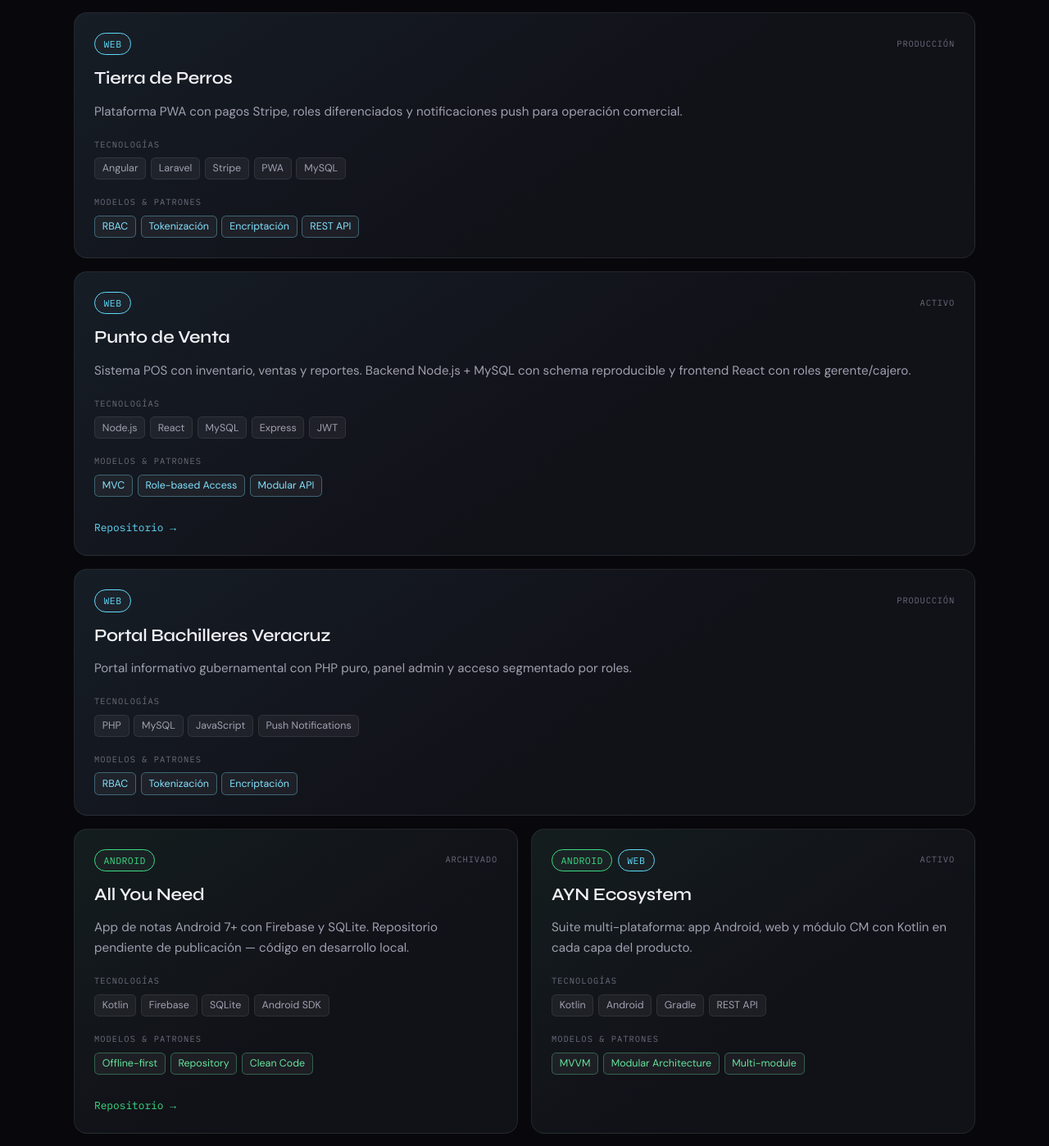
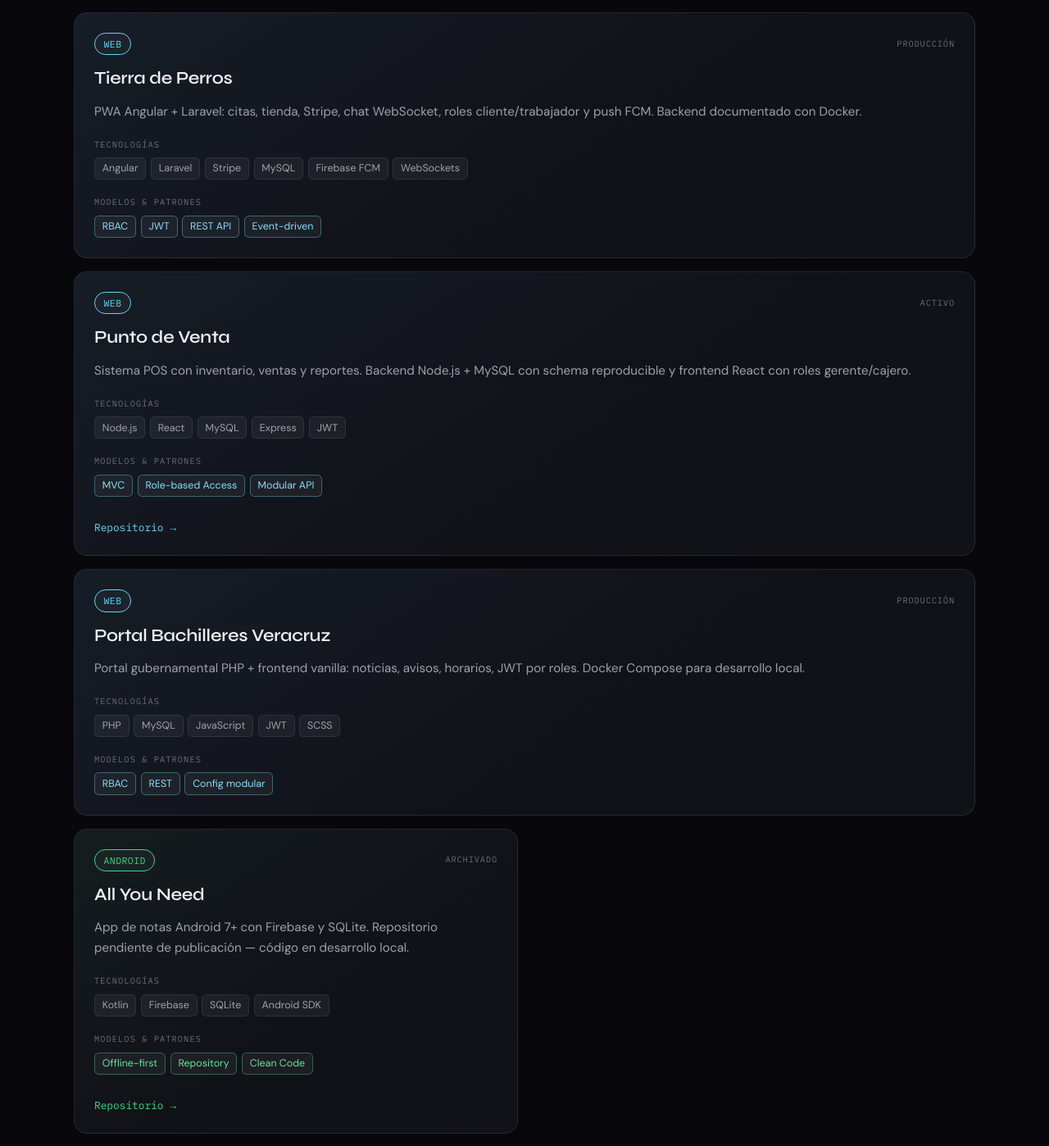
Before and after one commit to FernandoRP-nan/fernando-cv, a React (Vite) app: page / in a window 1280 px wide. Shown: the part 4308-5706 px from the top of the page at 82% size. Built offline with nearby package versions, Linux system fonts and the light colour scheme.

Commit message:
Actualizar CV con MVPs de Fase 3: Bachilleres, TDP y AYN.

```diff
--- a/src/data/projects.ts
+++ b/src/data/projects.ts
@@ -17,10 +17,10 @@
     id: 'tierra-de-perros',
     title: 'Tierra de Perros',
     description:
-      'Plataforma PWA con pagos Stripe, roles diferenciados y notificaciones push para operación comercial.',
+      'PWA Angular + Laravel: citas, tienda, Stripe, chat WebSocket, roles cliente/trabajador y push FCM. Backend documentado con Docker.',
     categories: ['web'],
-    technologies: ['Angular', 'Laravel', 'Stripe', 'PWA', 'MySQL'],
-    patterns: ['RBAC', 'Tokenización', 'Encriptación', 'REST API'],
+    technologies: ['Angular', 'Laravel', 'Stripe', 'MySQL', 'Firebase FCM', 'WebSockets'],
+    patterns: ['RBAC', 'JWT', 'REST API', 'Event-driven'],
     featured: true,
     status: 'production',
   },
@@ -40,10 +40,10 @@
     id: 'bachilleres',
     title: 'Portal Bachilleres Veracruz',
     description:
-      'Portal informativo gubernamental con PHP puro, panel admin y acceso segmentado por roles.',
+      'Portal gubernamental PHP + frontend vanilla: noticias, avisos, horarios, JWT por roles. Docker Compose para desarrollo local.',
     categories: ['web'],
-    technologies: ['PHP', 'MySQL', 'JavaScript', 'Push Notifications'],
-    patterns: ['RBAC', 'Tokenización', 'Encriptación'],
+    technologies: ['PHP', 'MySQL', 'JavaScript', 'JWT', 'SCSS'],
+    patterns: ['RBAC', 'REST', 'Config modular'],
     featured: true,
     status: 'production',
   },
@@ -63,11 +63,11 @@
     id: 'ayn-ecosystem',
     title: 'AYN Ecosystem',
     description:
-      'Suite multi-plataforma: app Android, web y módulo CM con Kotlin en cada capa del producto.',
+      'Suite All You Need: Android Compose (ayn-android), backend Spring Boot (ayn-web) y app legacy Firebase. README + gradle.properties.example.',
     categories: ['android', 'web'],
-    technologies: ['Kotlin', 'Android', 'Gradle', 'REST API'],
-    patterns: ['MVVM', 'Modular Architecture', 'Multi-module'],
-    featured: false,
+    technologies: ['Kotlin', 'Jetpack Compose', 'Spring Boot', 'CouchDB', 'Hilt'],
+    patterns: ['MVVM', 'Clean Architecture', 'Multi-repo'],
+    featured: true,
     status: 'active',
   },
   {
```
